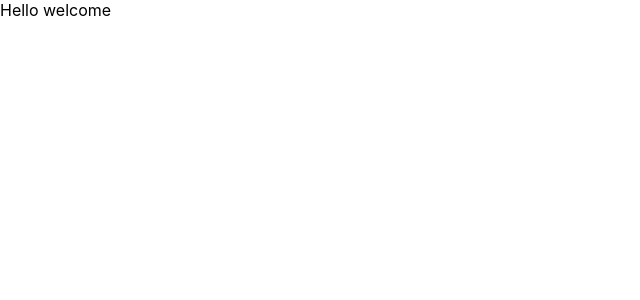
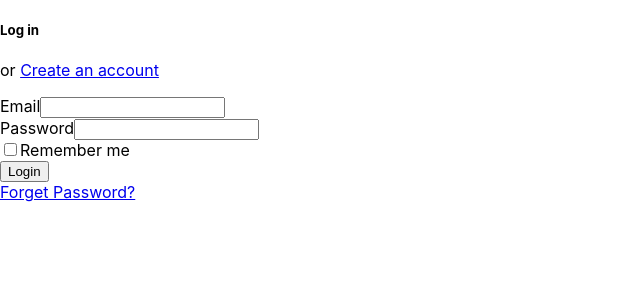
Before and after one commit to anurag629/front-hackosphere.in, a React (Create React App) app: page / in a window 1280 px wide. Shown: the top 300 px of the page, without its empty margins (0-640 px from the left). Built offline with nearby package versions, Linux system fonts and the light colour scheme; the HTML template or start-up script is replaced by a standard one.

Commit message:
added Login,ForgetPassword,ConfirmEmail

```diff
--- a/package.json
+++ b/package.json
@@ -8,6 +8,8 @@
     "@testing-library/user-event": "^13.5.0",
     "react": "^17.0.2",
     "react-dom": "^17.0.2",
+    "react-router": "^6.2.1",
+    "react-router-dom": "^6.2.1",
     "react-scripts": "5.0.0",
     "web-vitals": "^2.1.4"
   },
--- a/src/App.js
+++ b/src/App.js
@@ -1,10 +1,30 @@
+import { BrowserRouter as Router, Route, Routes } from "react-router-dom";
+import "./App.css";
+import ForgetPassword from "./GST Billing System/components/auth/ForgetPassword";
+import Login from "./GST Billing System/components/auth/Login";
+import RecoverPassword from "./GST Billing System/components/auth/RecoverPassword";
+import Register from "./GST Billing System/components/auth/Register";
+
 function App() {
   return (
-    <div >
-      <header >
-        Hello welcome
-      </header>
-    </div>
+    <Router>
+      <div className="App">
+        <Routes>
+          <Route exact path="/" element={<Login />}></Route>
+          <Route exact path="/register" element={<Register />}></Route>
+          <Route
+            exact
+            path="/forgetpassword"
+            element={<ForgetPassword />}
+          ></Route>
+          <Route
+            exact
+            path="/recoverpassword"
+            element={<RecoverPassword />}
+          ></Route>
+        </Routes>
+      </div>
+    </Router>
   );
 }
 
--- /dev/null
+++ b/src/GST Billing System/components/auth/ForgetPassword.js
@@ -0,0 +1,38 @@
+import React, { useState } from "react";
+import { Link } from "react-router-dom";
+
+const ForgetPassword = () => {
+  const [email, setEmail] = useState("");
+  const [store, setStore] = useState([]);
+
+  const submitForm = (e) => {
+    e.preventDefault();
+    const newEntry = { email: email };
+    setStore([...store, newEntry]);
+    console.log(store);
+    setEmail("");
+  };
+
+  return (
+    <div>
+      <h5>Forgot your password?</h5>
+      <p>Enter your email and we'll send you a reset link</p>
+
+      <form action="" onSubmit={submitForm}>
+        <input
+          type="email"
+          name="email"
+          id="email"
+          value={email}
+          onChange={(e) => setEmail(e.target.value)}
+          placeholder="Email address"
+        />
+        <button type="submit">Send reset link</button>
+      </form>
+
+      <Link to="/recoverpassword">I can't my password using this link</Link>
+    </div>
+  );
+};
+
+export default ForgetPassword;
--- /dev/null
+++ b/src/GST Billing System/components/auth/Login.js
@@ -0,0 +1,54 @@
+import React, { useState } from "react";
+import { Link } from "react-router-dom";
+
+const Login = () => {
+  const [email, setEmail] = useState("");
+  const [password, setPassword] = useState("");
+  const [inputs, setInputs] = useState([]);
+
+  const submitForm = (e) => {
+    e.preventDefault();
+    const newEntry = { email: email, password: password };
+    setInputs([...inputs, newEntry]);
+    setEmail("");
+    setPassword("");
+  };
+  return (
+    <>
+      <h5>Log in</h5>
+      <p>
+        or <Link to="/register">Create an account</Link>
+      </p>
+      <form action="" onSubmit={submitForm}>
+        <div>
+          <label htmlFor="email">Email</label>
+          <input
+            type="email"
+            name="email"
+            id="email"
+            value={email}
+            onChange={(e) => setEmail(e.target.value)}
+          />
+        </div>
+        <div>
+          <label htmlFor="password">Password</label>
+          <input
+            type="password"
+            name="password"
+            id="password"
+            value={password}
+            onChange={(e) => setPassword(e.target.value)}
+          />
+        </div>
+        <div>
+          <input type="checkbox" name="" value="" />
+          <label>Remember me</label>
+        </div>
+        <button type="submit">Login</button>
+      </form>
+      <Link to="/forgetpassword">Forget Password?</Link>
+    </>
+  );
+};
+
+export default Login;
--- /dev/null
+++ b/src/GST Billing System/components/auth/RecoverPassword.js
@@ -0,0 +1,7 @@
+import React from "react";
+
+const RecoverPassword = () => {
+  return <div>RecoverPassword</div>;
+};
+
+export default RecoverPassword;
--- /dev/null
+++ b/src/GST Billing System/components/auth/Register.js
@@ -0,0 +1,7 @@
+import React from "react";
+
+const Register = () => {
+  return <div>Register</div>;
+};
+
+export default Register;
```
Also changed, not shown: src/GST Billing System/components/auth/ConfirmEmail.js (added, +17 -0 lines), 1 other file (tests, documents, lock files or other folders).
